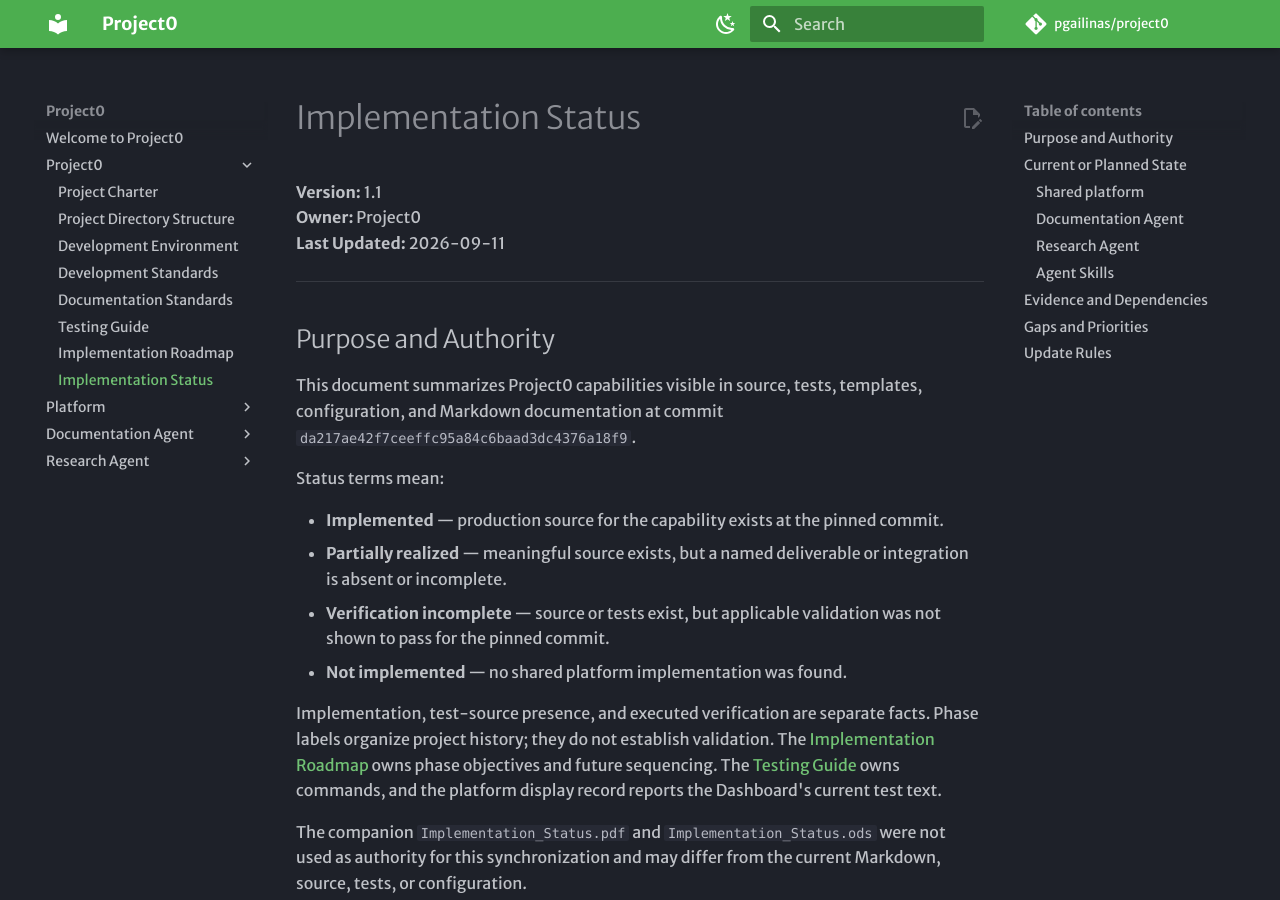
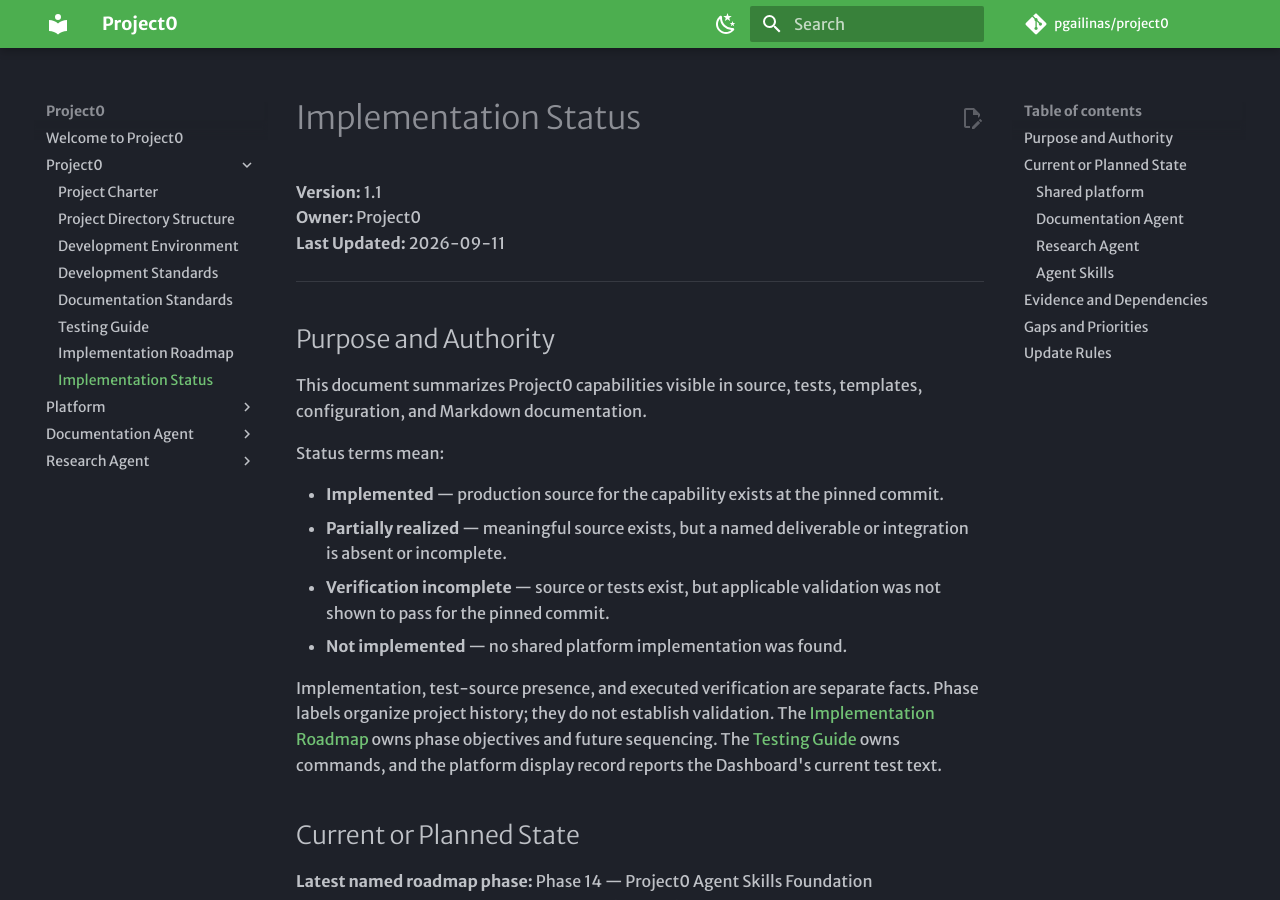
Before and after one commit to pgailinas/project0, an MkDocs documentation site: the page built from docs/project/Implementation_Status.md, in a window 1280 px wide and 900 px high. Built offline with MkDocs 1.6.1 and Material for MkDocs 9.7.7, drawn with Linux system fonts in a browser that asks for light colours; some web fonts are replaced; comment, search, counter and statistics services are not loaded.

Commit message:
Remove Implementation_Status .ods and .pdf documents

```diff
--- a/docs/project/Implementation_Status.md
+++ b/docs/project/Implementation_Status.md
@@ -9,8 +9,7 @@
 ## Purpose and Authority
 
 This document summarizes Project0 capabilities visible in source, tests,
-templates, configuration, and Markdown documentation at commit
-`da217ae42f7ceeffc95a84c6baad3dc4376a18f9`.
+templates, configuration, and Markdown documentation.
 
 Status terms mean:
 
@@ -27,10 +26,6 @@
 The [Implementation Roadmap](Implementation_Roadmap.md) owns phase objectives
 and future sequencing. The [Testing Guide](Testing_Guide.md) owns commands, and
 the platform display record reports the Dashboard's current test text.
-
-The companion `Implementation_Status.pdf` and `Implementation_Status.ods` were
-not used as authority for this synchronization and may differ from the current
-Markdown, source, tests, or configuration.
 
 ## Current or Planned State
 
```
Also changed, not shown: 2 other files.
